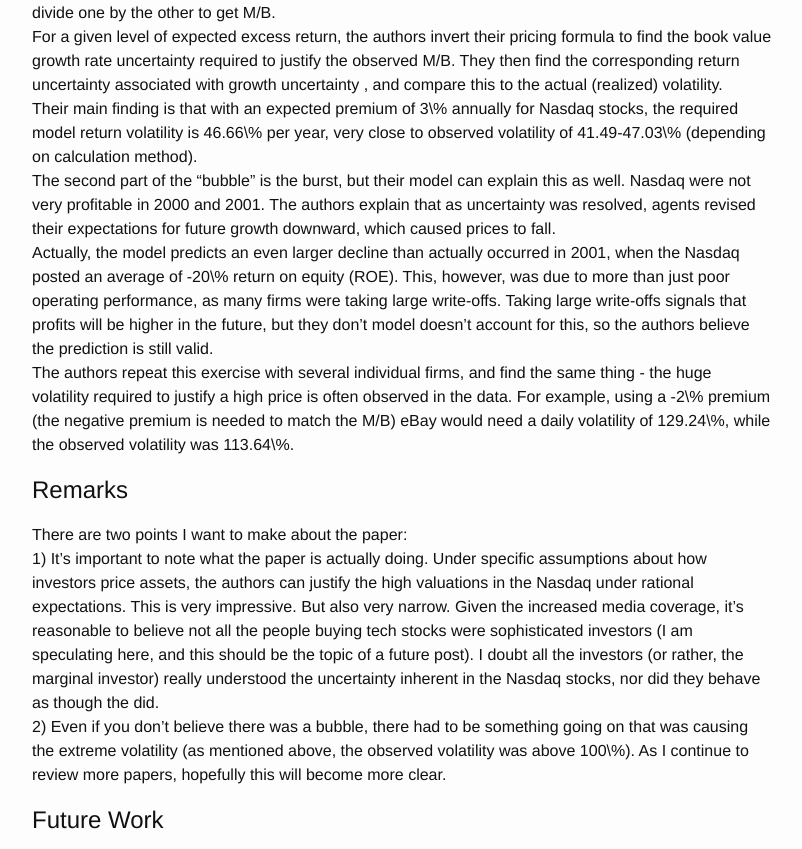
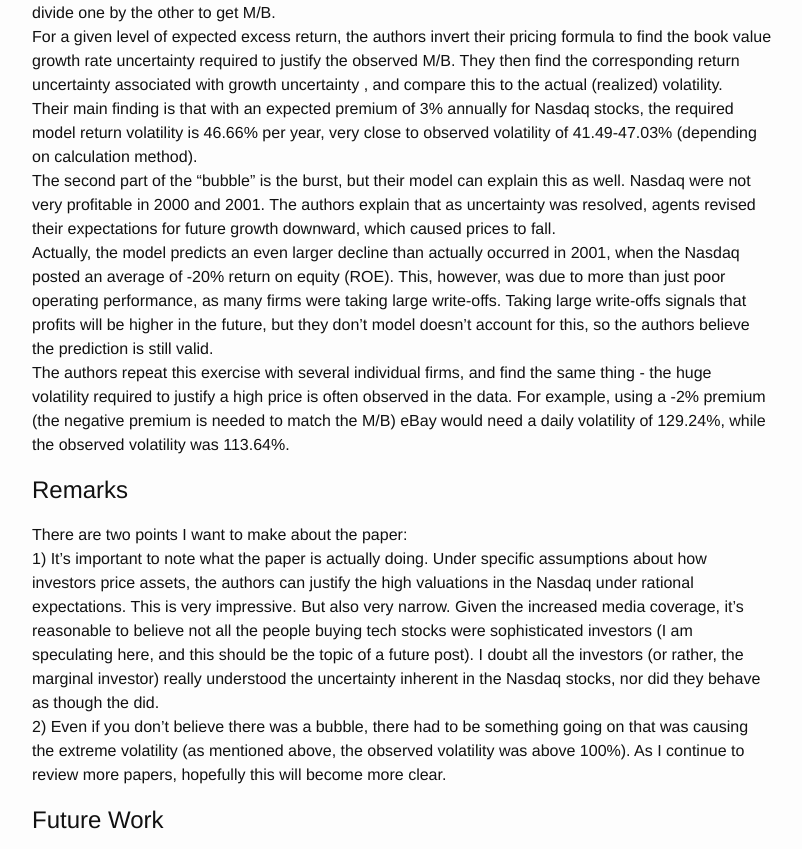
Before and after one commit to mcsammon/mcsammon.github.io, a Jekyll site: the page built from _posts/2016-06-18-post.markdown, in a window 1280 px wide and 1400 px high, scrolled down 2813 px. Shown: the part 213-1062 px from the top of the window, without its empty margins (238-1040 px from the left). Built offline with Jekyll 4.4.1, drawn with Linux system fonts in a browser that asks for light colours; formulas are drawn with MathJax 3.

Commit message:
last typos

```diff
--- a/_posts/2016-06-17-post2.markdown
+++ b/_posts/2016-06-18-post.markdown
@@ -42,15 +42,15 @@
 The authors ran into the same problem that I did with P/D - most of the stocks in their sample don't pay dividends, so they focus on M/B ratio.  Their model has a similar prediction to the Gordon growth model, however, in that M/B increases with uncertainty about the average growth rate of the firm's book equity (also called book value). <br />
 In the first empirical exercise, the authors treat the Nasdaq as one large firm.  They compute market value of equity and book value of equity by adding up across all the firms traded on the exchange, and divide one by the other to get M/B. <br />
 For a given level of expected excess return,  the authors invert their pricing formula to find the book value growth rate uncertainty required to justify the observed M/B. They then find the corresponding return uncertainty associated with growth uncertainty , and compare this to the actual (realized) volatility. <br />
-Their main finding is that with an expected premium of 3\% annually for Nasdaq stocks, the required model return volatility is 46.66\% per year, very close to observed volatility of 41.49-47.03\% (depending on calculation method). <br />
+Their main finding is that with an expected premium of 3% annually for Nasdaq stocks, the required model return volatility is 46.66% per year, very close to observed volatility of 41.49-47.03% (depending on calculation method). <br />
 The second part of the "bubble" is the burst, but their model can explain this as well.  Nasdaq were not very profitable in 2000 and 2001.  The authors explain that as uncertainty was resolved, agents revised their expectations for future growth downward, which caused prices to fall. <br />
-Actually, the model predicts an even larger decline than actually occurred in 2001, when the Nasdaq posted an average of -20\% return on equity (ROE).  This, however, was due to more than just poor operating performance, as many firms were taking large write-offs.  Taking large write-offs signals that profits will be higher in the future, but they don't model doesn't account for this, so the authors believe the prediction is still valid. <br />
-The authors repeat this exercise with several individual firms, and find the same thing - the huge volatility required to justify a high price is often observed in the data.  For example, using a -2\% premium (the negative premium is needed to match the M/B) eBay would need a daily volatility of 129.24\%, while the observed volatility was 113.64\%.
+Actually, the model predicts an even larger decline than actually occurred in 2001, when the Nasdaq posted an average of -20% return on equity (ROE).  This, however, was due to more than just poor operating performance, as many firms were taking large write-offs.  Taking large write-offs signals that profits will be higher in the future, but they don't model doesn't account for this, so the authors believe the prediction is still valid. <br />
+The authors repeat this exercise with several individual firms, and find the same thing - the huge volatility required to justify a high price is often observed in the data.  For example, using a -2% premium (the negative premium is needed to match the M/B) eBay would need a daily volatility of 129.24%, while the observed volatility was 113.64%.
 
 # Remarks
 There are two points I want to make about the paper: <br />
 1) It's important to note what the paper is actually doing.  Under specific assumptions about how investors price assets, the authors can justify the high valuations in the Nasdaq under rational expectations.  This is very impressive.  But also very narrow.  Given the increased media coverage, it's reasonable to believe not all the people buying tech stocks were sophisticated investors (I am speculating here, and this should be the topic of a future post).  I doubt all the investors (or rather, the marginal investor) really understood the uncertainty inherent in the Nasdaq stocks, nor did they behave as though the did. <br />
-2) Even if you don't believe there was a bubble, there had to be something going on that was causing the extreme volatility (as mentioned above, the observed volatility was above 100\%).  As I continue to review more papers, hopefully this will become more clear.
+2) Even if you don't believe there was a bubble, there had to be something going on that was causing the extreme volatility (as mentioned above, the observed volatility was above 100%).  As I continue to review more papers, hopefully this will become more clear.
 
 # Future Work
 
```
